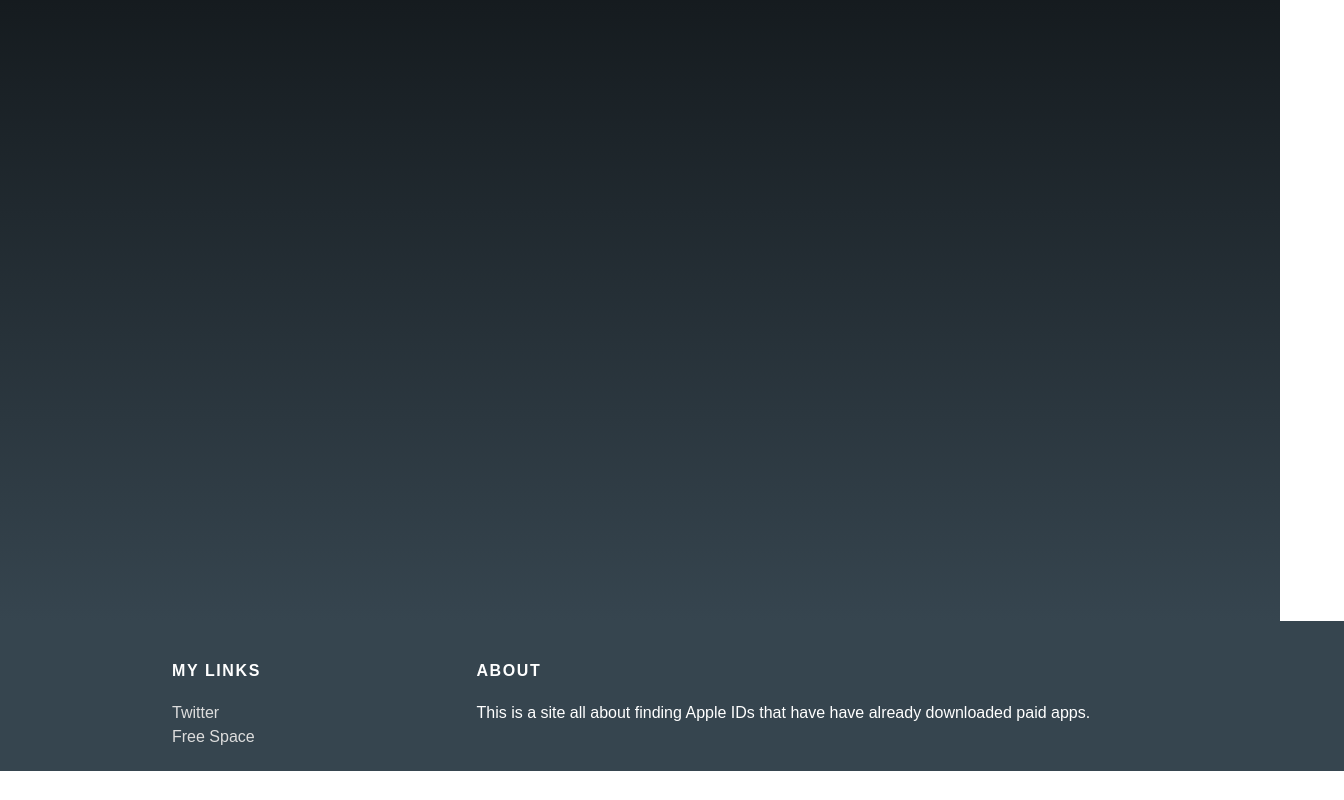
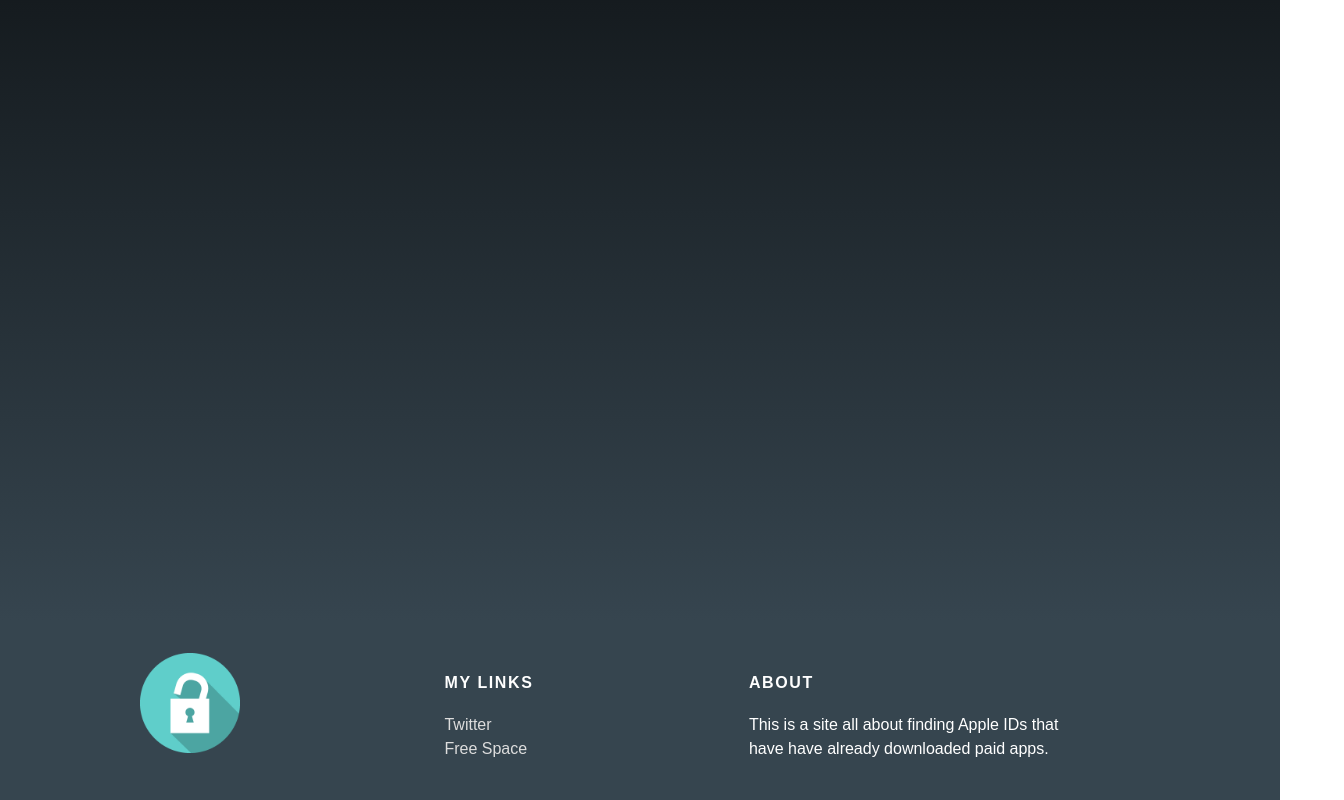
Before and after one commit to UnlockAndEngage/UnlockAndEngage.github.io, a plain HTML site: page faq.html in a window 1280 px wide. Shown: the part 479-1279 px from the top of the page, 1344 px wide, since content can reach past the window. Before the commit the page ends 1250 px from the top, so only its background shows below. Drawn offline with Linux system fonts and the light colour scheme; a web font is replaced by a local one.

Commit message:
Add files via upload

```diff
--- a/faq.html
+++ b/faq.html
@@ -31,6 +31,9 @@
     <div id="footer">   <!-- Footer -->
       <div class="container">
         <div class="column">
+          <img class="logo" src="unlock icon.png" alt="Image not found">
+        </div>
+        <div class="column">
           <h4> My Links </h4>
           <p id="footer-links">
             <a target="_blank" href="http://twitter.com/Simrit_">Twitter</a>
@@ -40,10 +43,10 @@
         </div>
         <div class="column">
           <h4> About </h4>
-          <p> This is a site all about finding Apple IDs that have have already downloaded
+          <p> This is a site all about finding Apple IDs that <br/> have have already downloaded
           paid apps. </p>
         </div>
       </div>
     </div>   <!-- End Footer -->
   </body>
-</html>
+  </html>
--- a/styles.css
+++ b/styles.css
@@ -52,12 +52,10 @@ body {
 }
 #footer {
   bottom:0;
-  width:100%;
-  height:110px;
+  width: 100%;
+  height:115px;
   background-color: #36454f;
-  padding: 20px 0;
-  padding-left: 2em;
-  padding-right: 2em;
+  padding: 2em 0;
 }
 #footer p {
   color: white;
@@ -121,8 +119,8 @@ text-decoration: none;
 }
 
 .logo {
-  max-width: 200px;
-  max-height: 200px;
+  max-width: 100px;
+  max-height: 100px;
   display: block;
   float: left;
 }
```
Also changed, not shown: AppleID.html (+4 -1 lines), index.html (+5 -2 lines), unlock icon.png (added).
